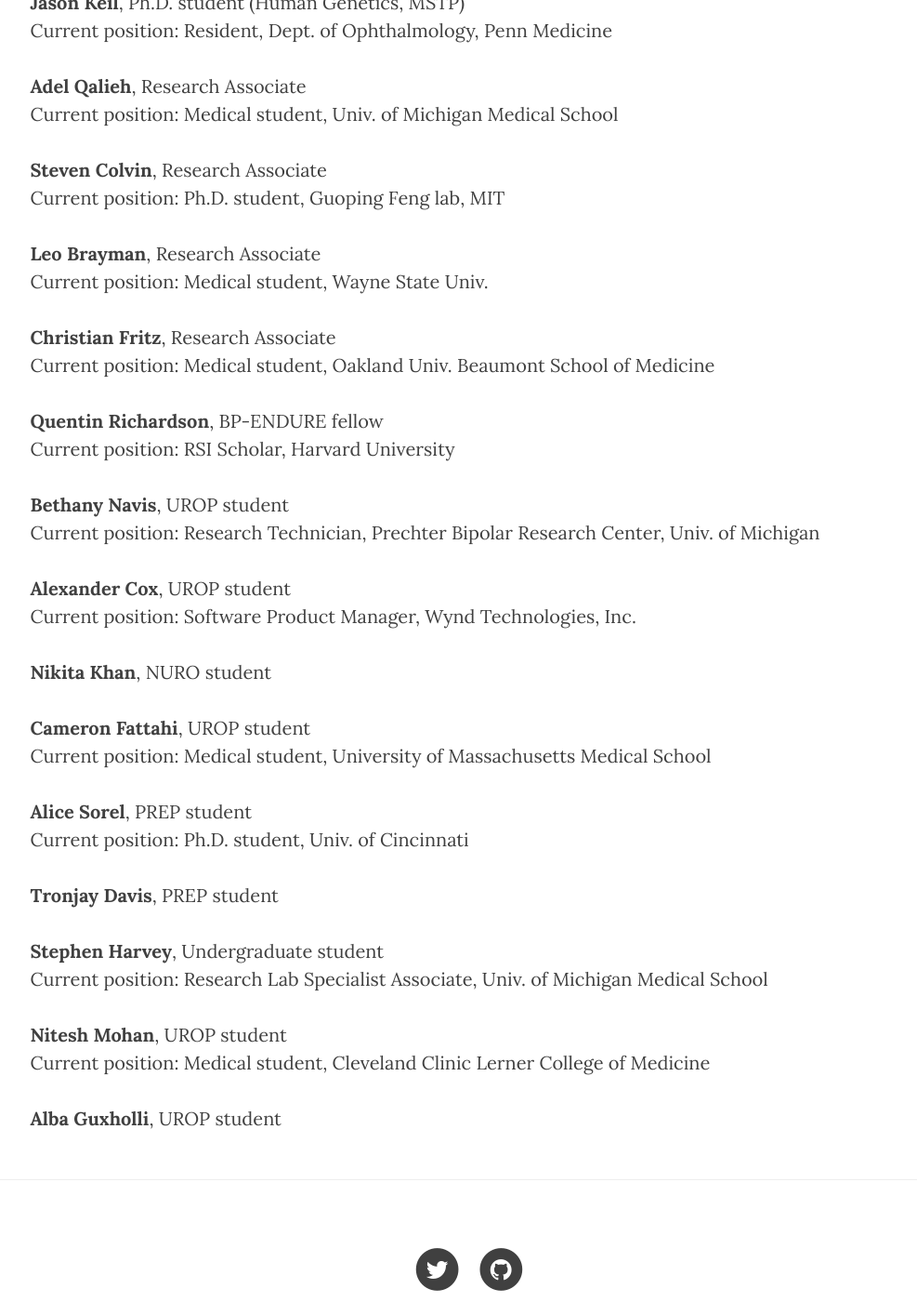
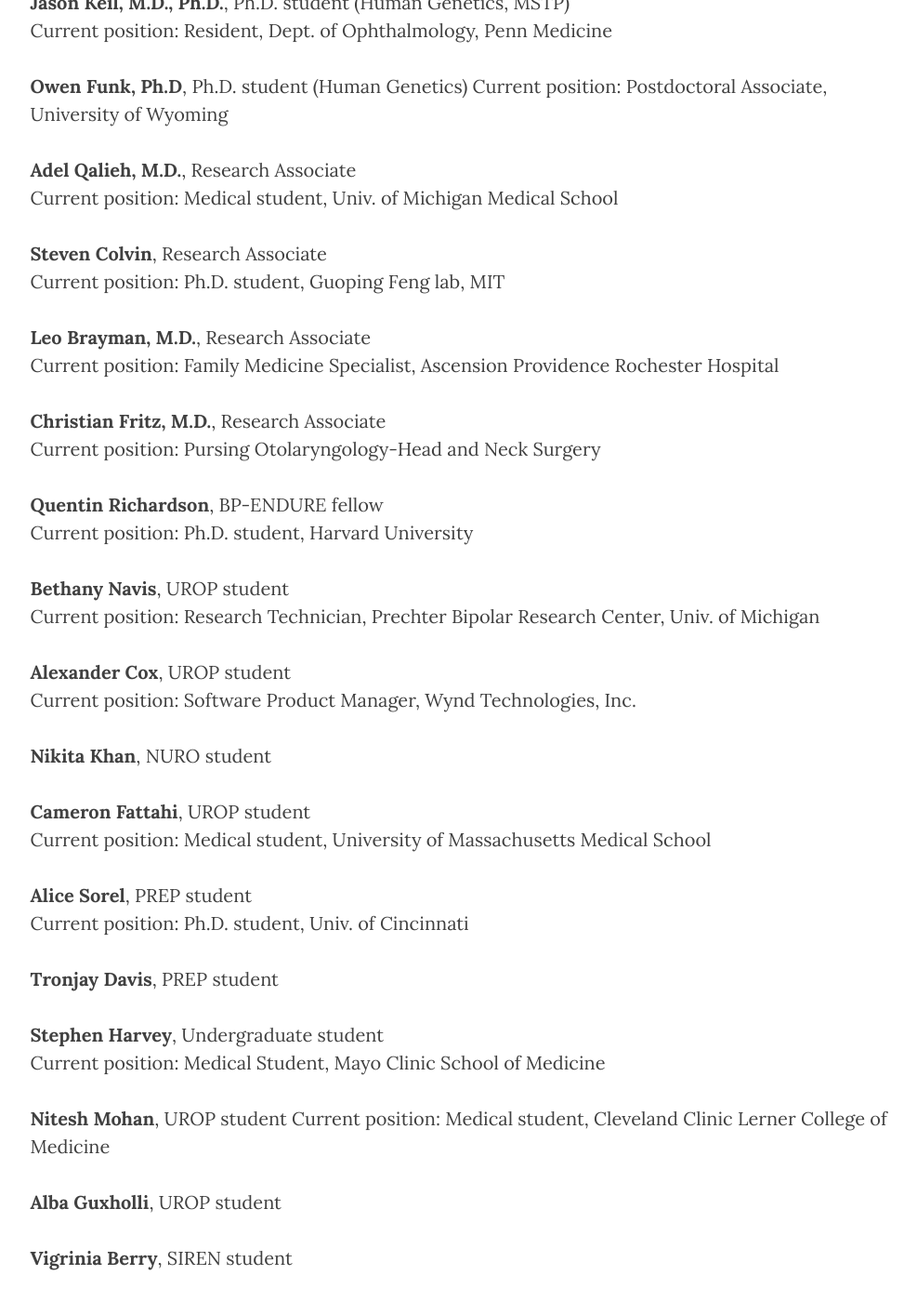
Before and after one commit to thekwanlab/website, a Jekyll site: the page built from people.md, in a window 1280 px wide and 1400 px high, scrolled down 2722 px. Shown: the whole window at 93% size, without its empty margins (135-1122 px from the left). Built offline with Jekyll 4.4.1, drawn with Linux system fonts in a browser that asks for light colours; nearby versions of some CDN libraries; some of the changed text lies outside the part shown.

Commit message:
Update people.md
Update Alumni Section

```diff
--- a/people.md
+++ b/people.md
@@ -58,32 +58,35 @@
 
 ## Alumni
 
-**Lei Shi**, Postdoctoral Fellow
+**Lei Shi, Ph.D.**, Postdoctoral Fellow
 Current position: Assistant Professor, Kunming Inst. of Zoology, CAS
 
-**Grace Lin**, Postdoctoral Fellow
+**Grace Lin, Ph.D.**, Postdoctoral Fellow
 Current position: Research Specialist, Univ. of Michigan Medical School
 
-**Michael Holter**, Postdoctoral Fellow
+**Michael Holter, Ph.D**, Postdoctoral Fellow
 Current position: Postdoctoral Fellow, Ivy Brain Tumor Center, Barrow Neurological Inst.
 
-**Jason Keil**, Ph.D. student (Human Genetics, MSTP)
+**Jason Keil, M.D., Ph.D.**, Ph.D. student (Human Genetics, MSTP)
 Current position: Resident, Dept. of Ophthalmology, Penn Medicine
 
-**Adel Qalieh**, Research Associate
+**Owen Funk, Ph.D**, Ph.D. student (Human Genetics)
+Current position: Postdoctoral Associate, University of Wyoming
+
+**Adel Qalieh, M.D.**, Research Associate
 Current position: Medical student, Univ. of Michigan Medical School
 
 **Steven Colvin**, Research Associate
 Current position: Ph.D. student, Guoping Feng lab, MIT
 
-**Leo Brayman**, Research Associate
-Current position: Medical student, Wayne State Univ.
+**Leo Brayman, M.D.**, Research Associate
+Current position: Family Medicine Specialist, Ascension Providence Rochester Hospital
 
-**Christian Fritz**, Research Associate
-Current position: Medical student, Oakland Univ. Beaumont School of Medicine
+**Christian Fritz, M.D.**, Research Associate
+Current position: Pursing Otolaryngology-Head and Neck Surgery
 
 **Quentin Richardson**, BP-ENDURE fellow
-Current position: RSI Scholar, Harvard University
+Current position: Ph.D. student, Harvard University
 
 **Bethany Navis**, UROP student
 Current position: Research Technician, Prechter Bipolar Research Center, Univ. of Michigan
@@ -102,9 +105,14 @@
 **Tronjay Davis**, PREP student
 
 **Stephen Harvey**, Undergraduate student
-Current position: Research Lab Specialist Associate, Univ. of Michigan Medical School
+Current position: Medical Student, Mayo Clinic School of Medicine
 
 **Nitesh Mohan**, UROP student
 Current position: Medical student, Cleveland Clinic Lerner College of Medicine
 
 **Alba Guxholli**, UROP student
+
+**Vigrinia Berry**, SIREN student
+
+**Kaan Gurun**, Undergraduate student
+Current position: Research Associate, McGovern Institute for Brain Research
```
